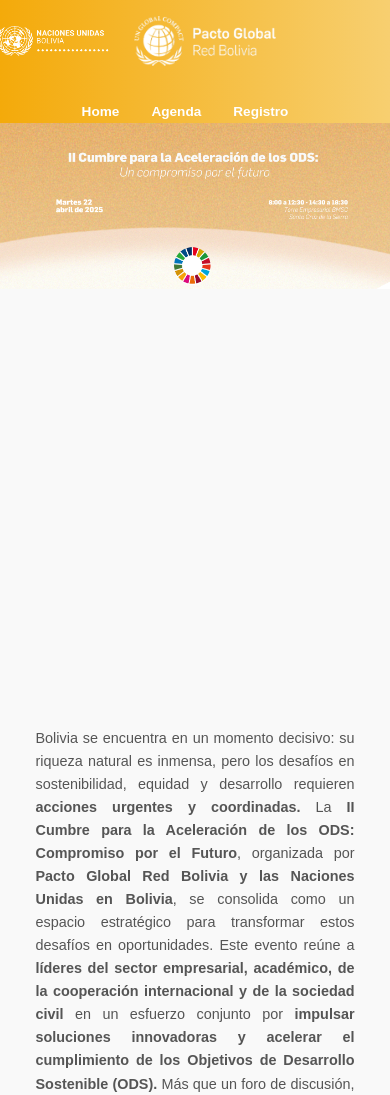
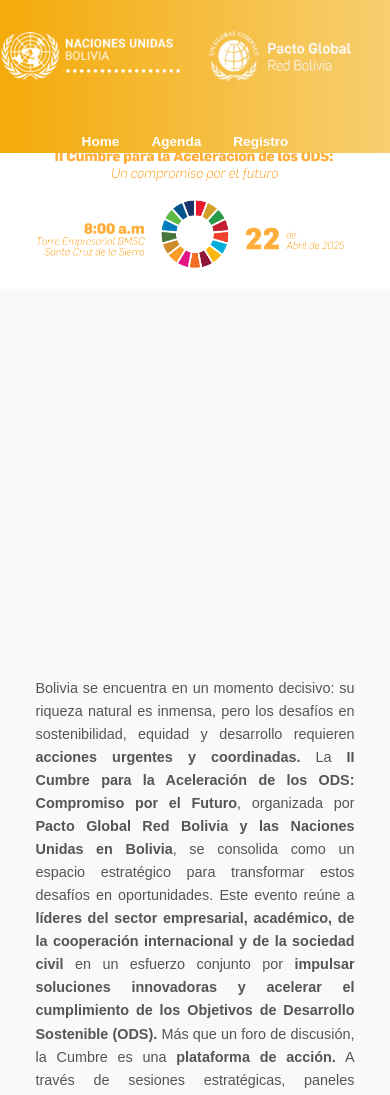
Before and after one commit to IvoneMiranda/landingp, a plain HTML site: page index.html in a window 390 px wide. Shown: the top 1095 px of the page. Drawn offline with Linux system fonts and the light colour scheme.

Commit message:
Descripción de los cambios realizados

```diff
--- a/index.html
+++ b/index.html
@@ -81,7 +81,7 @@
       <div class="card">
         <h3>Espacio de networking</h3>
         <p>
-          Conecta con empresarios, inversionistas y aliados estratégicos para
+          Conecta con empresarios y aliados estratégicos para
           expandir tu red y potenciar tus proyectos sostenibles.
         </p>
       </div>
--- a/style.css
+++ b/style.css
@@ -55,7 +55,7 @@
   }
 
   .logo-onu {
-    height: 100px; /* Ajusta tamaño si es necesario */
+    height: 80px !important; /* Ajusta tamaño si es necesario */
   }
 
   .logo-pacto {
@@ -115,7 +115,7 @@
     position: relative;
     width: 100%;
     height: 70vh; /* Ajusta la altura según sea necesario */
-    background-image: url('header.o.png');
+    background-image: url('header.of.png');
     background-size: cover;
     background-position: center;
     background-repeat: no-repeat;
@@ -240,10 +240,11 @@
   }
   @media (max-width: 768px) {
     .description {
-      margin-top: 0; /* Reduce el margen superior */
+      margin-top: -50px; /* Reduce el margen superior */
       padding-top: 0;   /* Elimina el padding superior */
       padding: 1rem; /* Puedes ajustar el padding según lo necesites */
       max-width: 90%; /* Asegura que no se expanda demasiado */
+      top: -40px;
     }
 
     .description p {
```
Also changed, not shown: header.o.png (deleted), header.of.png (added), header.p.jpeg (added).
